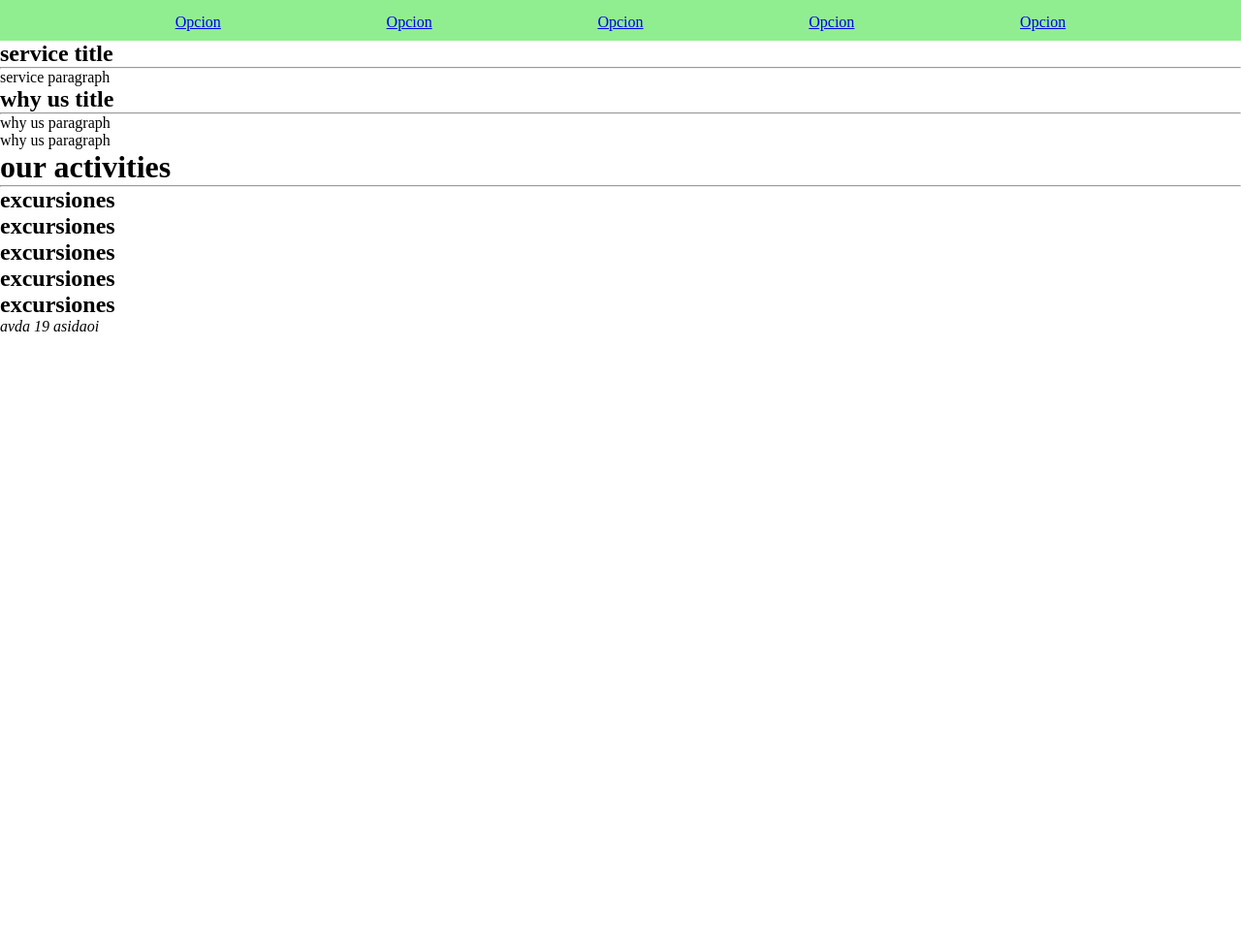
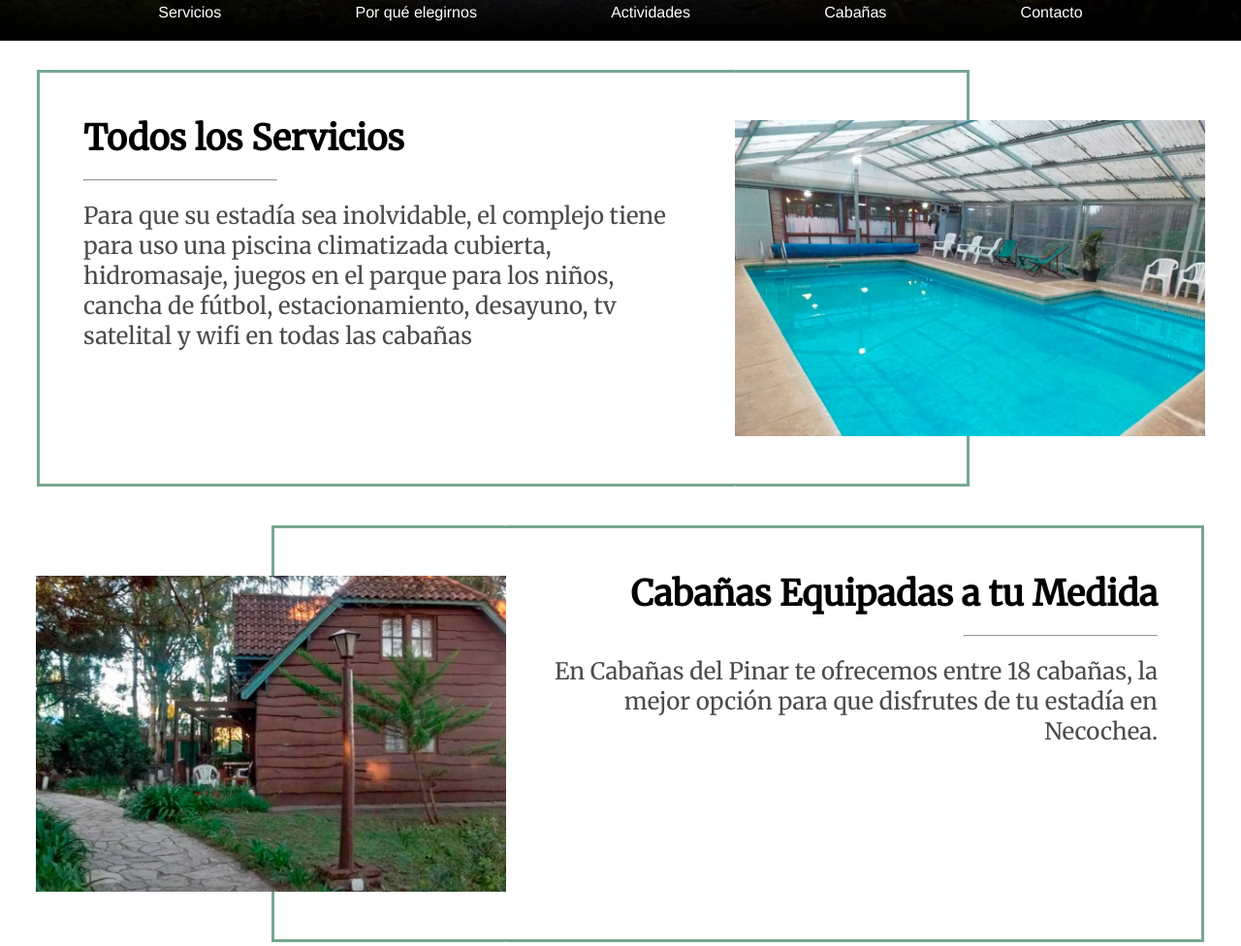
Before and after one commit to Vagus-art/caba-as-web, a plain HTML site: page index.html in a window 1280 px wide. Shown: the part 758-1734 px from the top of the page at 97% size. Before the commit the page ends 1104 px from the top, so only its background shows below. Drawn offline with Linux system fonts and the light colour scheme.

Commit message:
services done

```diff
--- a/index.html
+++ b/index.html
@@ -1,34 +1,41 @@
 <!DOCTYPE html>
 <html lang="en">
   <head>
-    <meta charset="UTF-8">
-    <meta name="viewport" content="width=device-width, initial-scale=1.0">
-    <link rel="stylesheet" href="styles.css">
+    <meta charset="UTF-8" />
+    <meta name="viewport" content="width=device-width, initial-scale=1.0" />
+    <link rel="stylesheet" href="styles.css" />
     <title>Cabañas del Pinar</title>
+    <link
+      href="https://fonts.googleapis.com/css?family=Merriweather&display=swap"
+      rel="stylesheet"
+    />
   </head>
   <body>
     <header class="main-header">
+      <div class="radialblur"></div>
       <div class="header-top-bar">
-            <div class="header-brand">brand</div>
-            <div class="header-communication-data">communication data</div>
+        <img src="assets/logo-1.png" alt="" srcset="" />
+        <div class="header-communication-data">
+          Teléfono: 02262 422440 | Celular: 2262 538349
         </div>
-        <div class="header-title"><h1>desconectate</h1></div>
+      </div>
+      <div class="header-title"><h1>Desconectate</h1></div>
       <nav class="header-bottom-navbar">
         <ul class="header-bottom-navbar-options">
           <li class="header-bottom-navbar-item">
-                   <a href="#">Opcion</a>
+            <a href="#">Servicios</a>
           </li>
           <li class="header-bottom-navbar-item">
-                    <a href="#">Opcion</a>
+            <a href="#">Por qué elegirnos</a>
           </li>
           <li class="header-bottom-navbar-item">
-                    <a href="#">Opcion</a>
+            <a href="#">Actividades</a>
           </li>
           <li class="header-bottom-navbar-item">
-                    <a href="#">Opcion</a>
+            <a href="#">Cabañas</a>
           </li>
           <li class="header-bottom-navbar-item">
-                    <a href="#">Opcion</a>
+            <a href="#">Contacto</a>
           </li>
         </ul>
       </nav>
@@ -36,19 +43,54 @@
     <main>
       <div class="services">
         <div class="service-card">
-                <div class="outline"></div>
+          <div class="text">
             <article class="service">
-                    <h1>service title</h1>
-                    <hr>
-                    <p>service paragraph</p>
+              <h1>Todos los Servicios</h1>
+              <div class="flex-hr">
+                <hr class="flexed-hr"/>
+                <div class="white-space"></div>
+              </div>
+              <p>Para que su estadía sea inolvidable, el complejo tiene para uso una piscina climatizada cubierta, hidromasaje, juegos en el parque para los niños, cancha de fútbol, estacionamiento, desayuno, tv satelital y wifi en todas las cabañas</p>
             </article>
           </div>
+          <div class="image">
+            <div class="image-outline"></div>
+            <div class="image-white-space"></div>
+            <img
+            src="assets/cabañas_necochea_3-1024x687.jpg"
+            alt=""
+            srcset=""
+          />
           </div>
+        </div>
+        <div class="service-card right-service-card">
+          <div class="text right-text">
+            <article class="service">
+              <h1>Cabañas Equipadas a tu Medida</h1>
+              <div class="flex-hr right-hr">
+                <hr class="flexed-hr"/>
+                <div class="white-space"></div>
+              </div>
+              <p>En Cabañas del Pinar te ofrecemos entre 18 cabañas, la mejor opción para que disfrutes de tu estadía en Necochea.</p>
+            </article>
+          </div>
+          <div class="image right-image">
+            <div class="image-outline right-outline"></div>
+            <div class="image-white-space"></div>
+            <img
+            src="assets/cabañas_necochea_2-1024x687.jpg"
+            alt=""
+            srcset=""
+          />
+          </div>
+        </div>
+      </div>
+
       <div class="whyus">
         <div class="whyus-main">
           <article class="whyus-text">
             <h1>why us title</h1>
-                    <hr>
+            <hr />
             <p>why us paragraph</p>
           </article>
           <div class="whyus-main-image">
@@ -69,41 +111,35 @@
       <div class="activities">
         <header class="activities-header">
           <h1>our activities</h1>
-                <hr class="activities-header-hr">
+          <hr class="activities-header-hr" />
         </header>
         <div class="activities-layout">
           <div class="activities-layout-first-column">
             <section class="activity">
-                        <div class="activity-icon">
-                        </div>
+              <div class="activity-icon"></div>
               <h1>excursiones</h1>
             </section>
             <section class="activity">
-                        <div class="activity-icon">
-                        </div>
+              <div class="activity-icon"></div>
               <h1>excursiones</h1>
             </section>
             <section class="activity">
-                        <div class="activity-icon">
-                        </div>
+              <div class="activity-icon"></div>
               <h1>excursiones</h1>
             </section>
           </div>
         </div>
         <div class="activities-layout-second-column">
           <section class="activity">
-                    <div class="activity-icon">
-                    </div>
+            <div class="activity-icon"></div>
             <h1>excursiones</h1>
           </section>
           <section class="activity">
-                    <div class="activity-icon">
-                    </div>
+            <div class="activity-icon"></div>
             <h1>excursiones</h1>
           </section>
         </div>
       </div>
-
     </main>
     <footer>
       <div class="footer-brand"></div>
--- a/styles.css
+++ b/styles.css
@@ -1,38 +1,166 @@
-*{
-    margin:0;
-    padding:0;
-    box-sizing: border-box;
+* {
+  margin: 0;
+  padding: 0;
+  box-sizing: border-box;
+  font-family: helvetica;
 }
-body{
-    width:100vw;
-    max-width: 100%;
+body {
+  width: 100vw;
+  max-width: 100%;
 }
-.main-header{
+.main-header {
+  width: 100%;
+  height: 100vh;
+  position: relative;
+  background: url(assets/nav.jpg);
+  background-position: center;
+  background-size: cover;
+  color: white;
+}
+.header-top-bar {
+  padding: 15px;
+  width: inherit;
+  display: flex;
+  justify-content: space-between;
+  position: absolute;
+  top: 0;
+  font-size: 1.1em;
+}
+.header-title {
+  width: inherit;
+  height: 60%;
+  display: flex;
+  justify-content: center;
+  align-items: center;
+}
+.header-title h1 {
+  font-family: "Merriweather", serif;
+  color: white;
+  font-size: 3em;
+  font-style: italic;
+}
+.header-bottom-navbar {
+  position: absolute;
+  bottom: 0;
+  width: 100%;
+}
+.header-bottom-navbar-options {
+  display: flex;
+  justify-content: space-evenly;
+  list-style: none;
+  padding-top: 20px;
+  padding-bottom: 20px;
+  margin-left: 25px;
+  margin-right: 25px;
+  border-top: 2px solid white;
+}
+.header-bottom-navbar-options li a {
+  color: white;
+  text-decoration: none;
+}
+.radialblur {
+  position: absolute;
+  top: 0;
+  left: 0;
+  width: 100%;
+  height: 100%;
+  background: rgb(0, 0, 0);
+  background: linear-gradient(
+    0deg,
+    rgba(0, 0, 0, 1) 0%,
+    rgba(0, 0, 0, 0) 24%,
+    rgba(0, 0, 0, 0) 75%,
+    rgba(0, 0, 0, 1) 100%
+  );
+}
+
+.services{
+    padding:30px;
+}
+
+.service-card{
     width:100%;
-    height:100vh;
+    height:430px;
+    display:flex;
+    position: relative;
+    justify-content: center;
+    margin-bottom:40px;
+}
+
+.right-service-card{
+  flex-direction: row-reverse;
+}
+
+.service {
+  font-size:1.5em;
+}
+
+.service *{
+  font-family: 'Merriweather';
+}
+
+.service p{
+  opacity: 0.7;
+}
+
+.text{
+    padding:45px;
+    border: 3px solid #77A791;
+    border-radius: 1px;
+    border-right: none;
+    max-width:720px;
+}
+
+.right-text{
+  border: 3px solid #77A791;
+  border-left: none;
+  text-align: right;
+}
+
+.image{
     position:relative;
-    background-color:lightgreen;
+    display:flex;
 }
-.header-top-bar{
-    width:inherit;
+
+.right-image{
+  flex-direction: row-reverse;
+}
+
+.image-outline{
+    border: 3px solid #77A791;
+    border-radius: 1px;
+    border-left: none;
+    width:242px;
+}
+
+.right-outline{
+  border: 3px solid #77A791;
+  border-right: none;
+}
+
+.image-white-space{
+    width:242px;
+}
+
+.image img{
+    position:absolute;
+    align-self: center;
+    justify-self: center;
+    width:485px;
+    height:326px;
+}
+
+.flex-hr{
+    margin:20px;
+    margin-left:0px;
+    margin-right:0px;
     display:flex;
-    justify-content: space-between;
 }
-.header-title{
-    width:inherit;
-    height:60%;
-    display:flex;
-    justify-content: center;
-    align-items: center;
+
+.flexed-hr{
+    width:200px;
 }
-.header-bottom-navbar{
-    position:absolute;
-    bottom:0;
-    width:100%;
+
+.right-hr{
+  flex-direction: row-reverse;
 }
-.header-bottom-navbar-options{
-    display:flex;
-    justify-content: space-evenly;
-    list-style: none;
-    padding:10px;
-}
```
Lines whose indentation alone changed are shown as unchanged.
